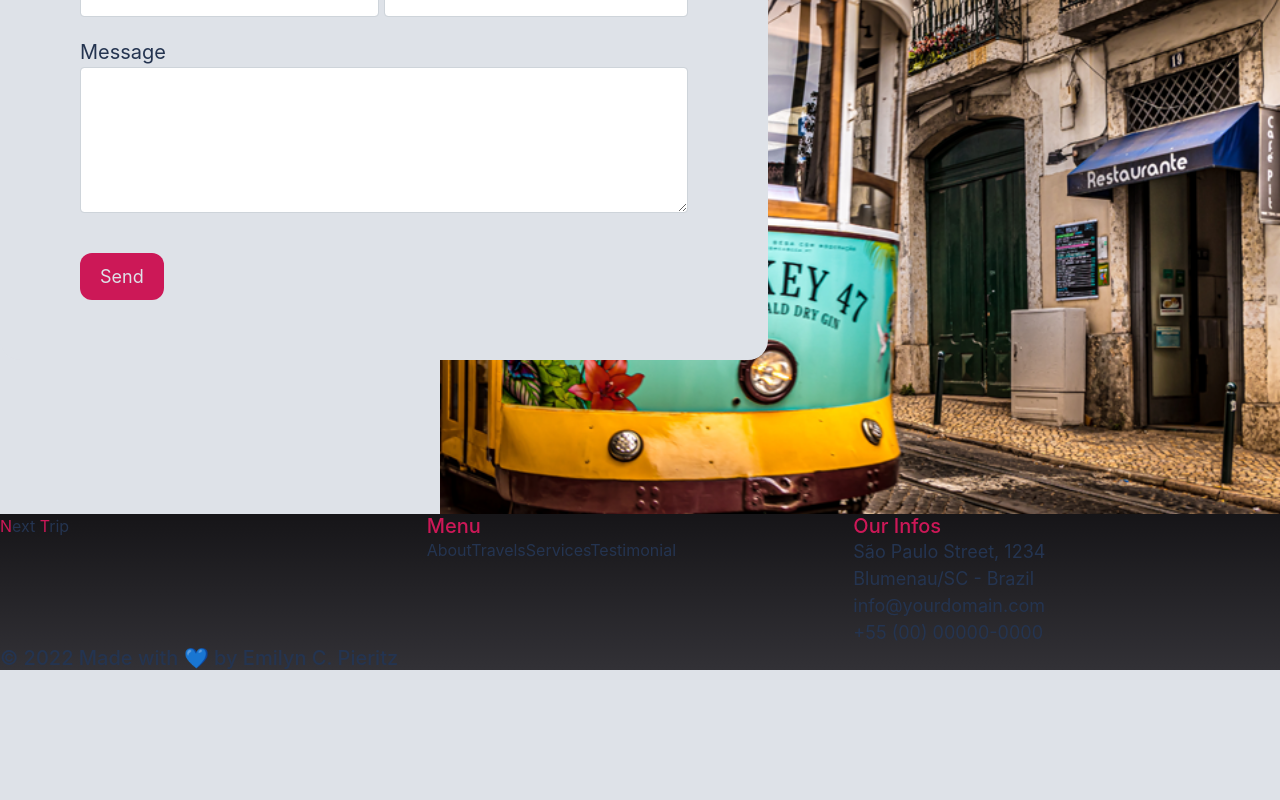
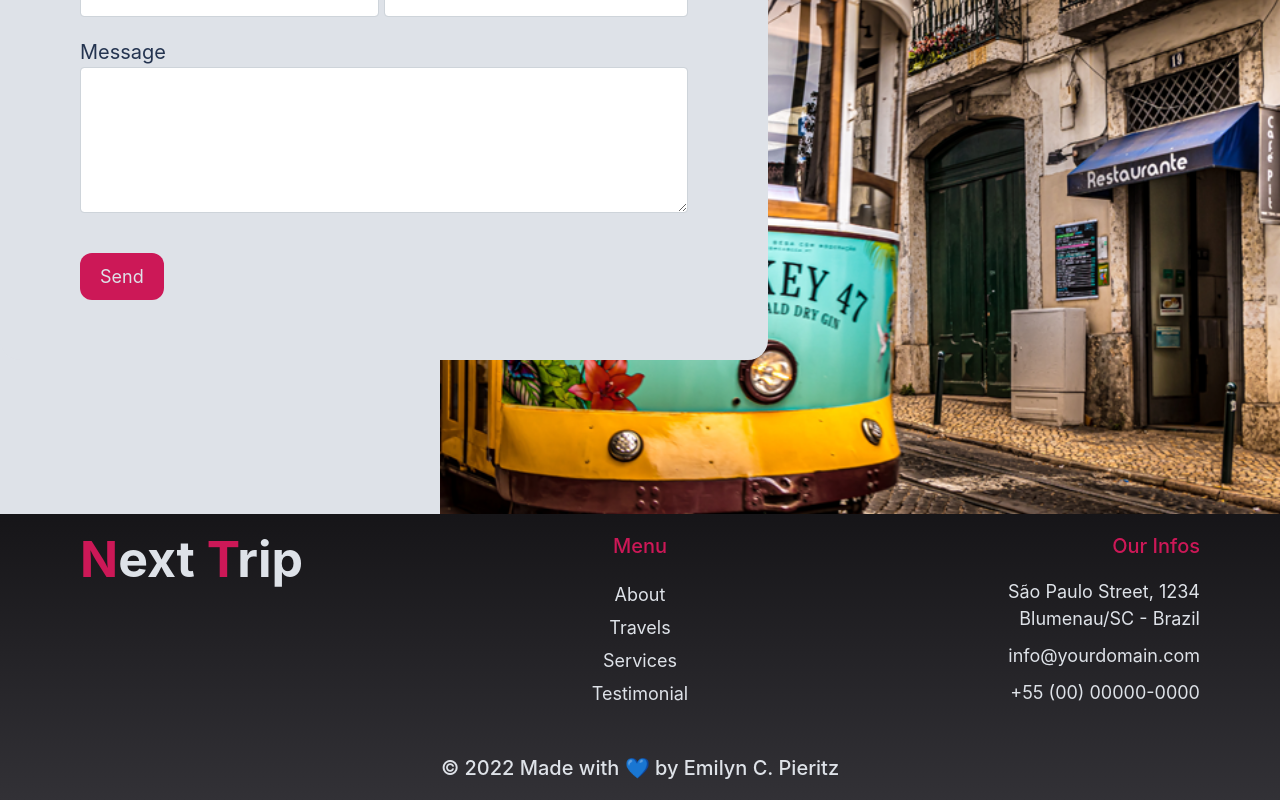
Before and after one commit to ecpieritz/next-trip, a Vue app: page / in a window 1280 px wide. Shown: the part 5973-6773 px from the top of the page. Before the commit the page ends 6643 px from the top, so only its background shows below. Built offline with nearby package versions, Linux system fonts and the light colour scheme.

Commit message:
Added Footer scss

```diff
--- a/src/components/Footer.vue
+++ b/src/components/Footer.vue
@@ -34,5 +34,65 @@ export default {
 <style scoped lang="scss">
 @import '../scss/main.scss';
 
+.nt-footer {
+  padding: 20px 80px;
 
+  &__made-by{
+    margin-top: 40px;
+    color: $nt-white;
+    text-align: center;
+  }
+
+  &__brand {
+    font-size: 50px;
+    line-height: 1;
+    display: flex;
+    flex-direction: column;
+
+    a{
+      text-decoration: none;
+      color: $nt-white;
+      font-weight: 700;
+    }
+
+  }
+
+  &__menu{
+    display: flex;
+    flex-direction: column;
+    text-align: center;
+    font-size: 18px;
+
+    h4{
+      margin-bottom: 20px;
+    }
+
+    a{
+      margin: 3px 0;
+      color: $nt-white;
+      text-decoration: none;
+
+      &:hover{
+        color: $nt-blue;
+      }
+    }
+  }
+
+  &__address{
+    text-align: end;
+    h4{
+      margin-bottom: 20px;
+    }
+    p{
+      margin: 10px 0;
+    }
+  }
+
+
+  p {
+    color: $nt-white;
+  }
+
+  @media(max-width: 780px) {}
+}
 </style>
```
